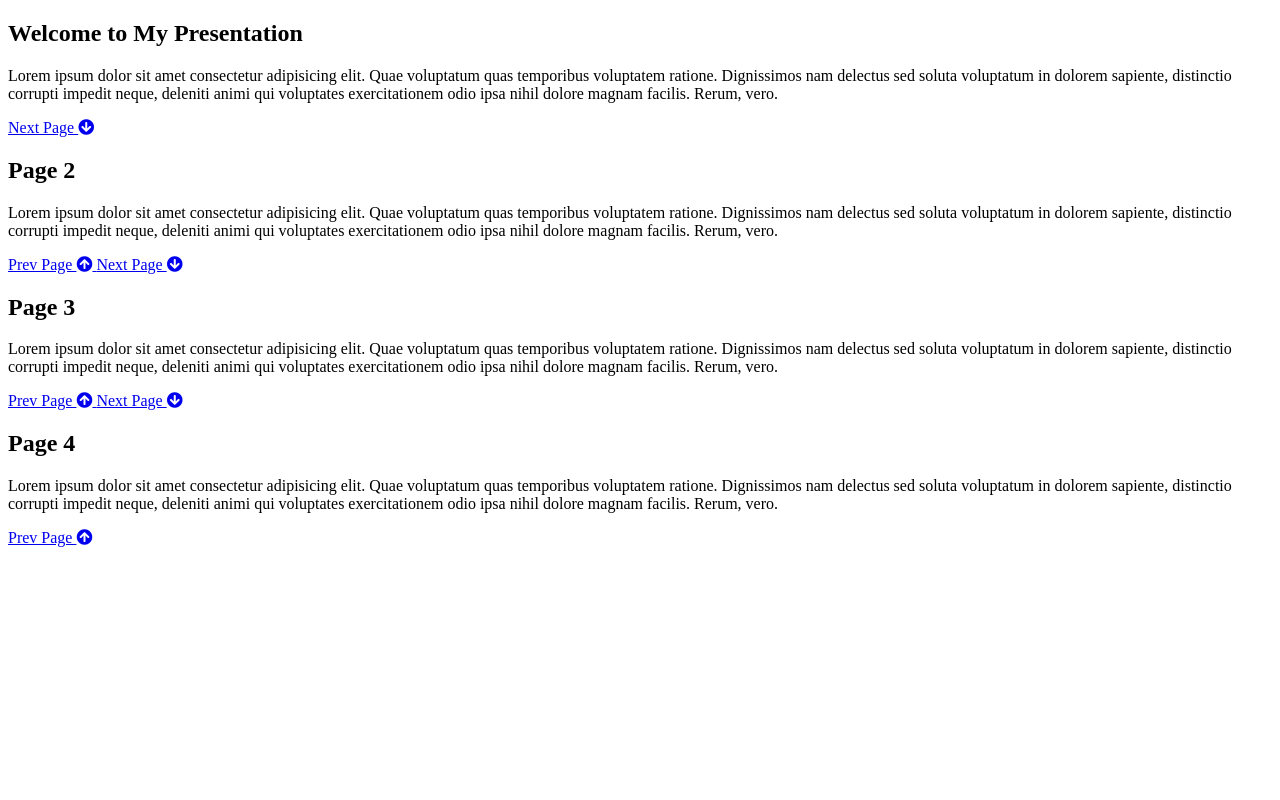
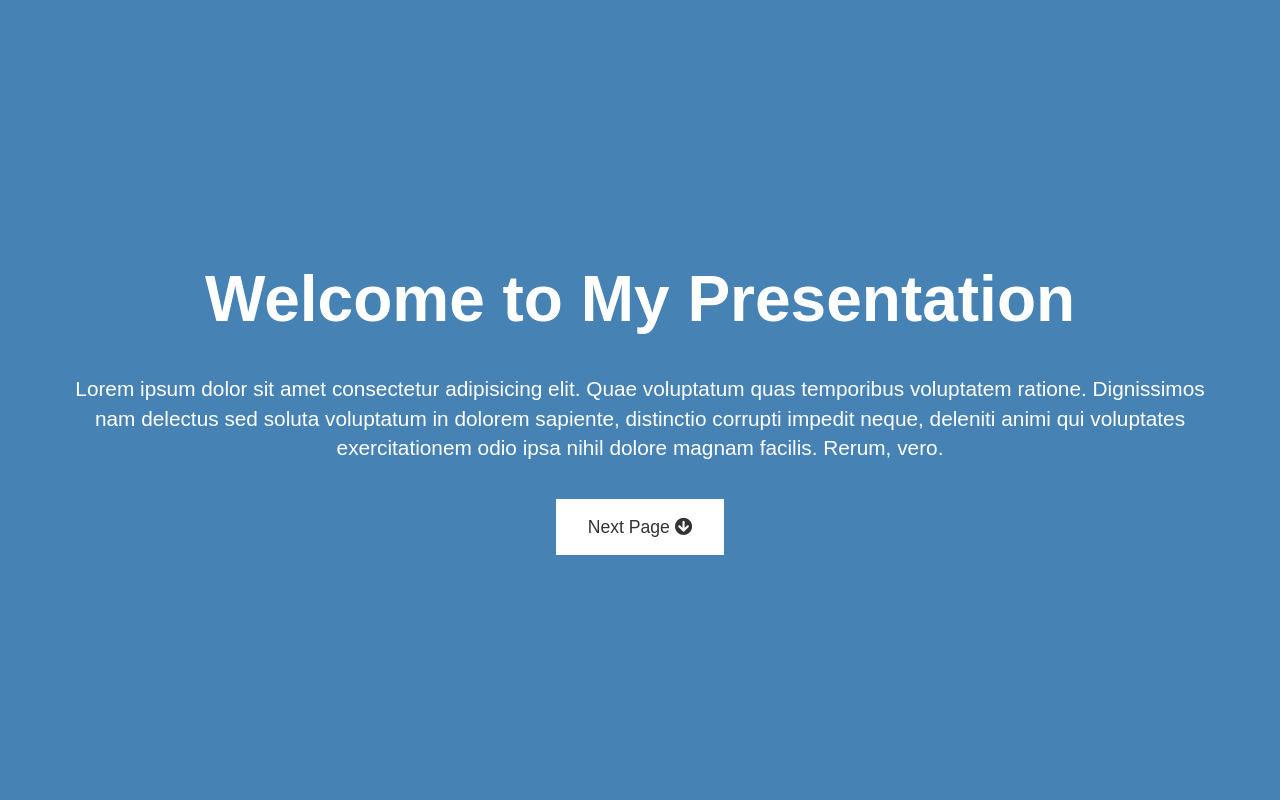
Before and after one commit to drewfidel/Modern-HTML-CSS, a plain HTML site: page presentation_website/index.html in a window 1280 px wide. Shown: the top 800 px of the page. Drawn offline with nearby package versions, Linux system fonts and the light colour scheme.

Commit message:
Finished little Presentation Website
incorporated jquery smooth scrolling

```diff
--- a/presentation_website/index.html
+++ b/presentation_website/index.html
@@ -6,7 +6,7 @@
   <meta name="viewport" content="width=device-width, initial-scale=1.0">
   <link rel="stylesheet" href="https://use.fontawesome.com/releases/v5.6.3/css/all.css"
     integrity="sha384-UHRtZLI+pbxtHCWp1t77Bi1L4ZtiqrqD80Kn4Z8NTSRyMA2Fd33n5dQ8lWUE00s/" crossorigin="anonymous">
-  <link rel="stylesheet" href="style.css">
+  <link rel="stylesheet" href="styles.css">
   <title>Presentation</title>
 </head>
 
@@ -62,7 +62,24 @@
 
     </div>
   </section>
+  <script src="https://code.jquery.com/jquery-3.3.1.min.js"
+    integrity="sha256-FgpCb/KJQlLNfOu91ta32o/NMZxltwRo8QtmkMRdAu8=" crossorigin="anonymous"></script>
 
+  <script>
+    // Smooth Scrolling
+    $('.btn').on('click', function (event) {
+      if (this.hash !== '') {
+        event.preventDefault();
+        const hash = this.hash;
+        $('html, body').animate({
+            scrollTop: $(hash).offset().top
+          },
+          // speed of smooth scrolling to next/prev page
+          600
+        );
+      }
+    });
+  </script>
 
 </body>
 
--- a/presentation_website/styles.css
+++ b/presentation_website/styles.css
@@ -0,0 +1,105 @@
+:root {
+  --page-1-color: steelblue;
+  --page-2-color: tan;
+  --page-3-color: teal;
+  --page-4-color: slateblue;
+  --animate-speed: 2s;
+}
+
+body {
+  font-family: Arial, Helvetica, sans-serif;
+  line-height: 1.4;
+  color: #fff;
+  margin: 0;
+  padding: 0;
+  /* No scrollbars shown on the body */
+  /* Doesnt allow scrollin too */
+  overflow: hidden;
+}
+
+/* Page Colors */
+#page-1 {
+  background: var(--page-1-color)
+}
+
+#page-2 {
+  background: var(--page-2-color)
+}
+
+#page-3 {
+  background: var(--page-3-color)
+}
+
+#page-4 {
+  background: var(--page-4-color)
+}
+
+.page {
+  display: flex;
+  flex-direction: column;
+  height: 100vh;
+  /* horizontal align */
+  align-items: center;
+  /* vertical align */
+  justify-content: center;
+  /* Align text itself */
+  text-align: center;
+  padding: 0 4rem;
+}
+
+.page h1 {
+  font-size: 4rem;
+  line-height: 1.2;
+  margin: 1rem;
+}
+
+.page p {
+  font-size: 1.3rem;
+}
+
+.btn {
+  display: inline-block;
+  padding: 1rem 2rem;
+  background: #fff;
+  color: #333;
+  text-decoration: none;
+  border: none;
+  margin-top: 1rem;
+  font-size: 1.1rem;
+  transition: all 0.3s ease-in;
+}
+
+.btn:hover,
+.btn-dark {
+  background: #333333;
+  color: #fff;
+}
+
+.btn-dark:hover {
+  background: #fff;
+  color: #333;
+}
+
+/* Page Animation */
+#page-1 h1 {
+  transform: translateY(-1200px);
+  animation: heading var(--animate-speed) forwards ease-in;
+}
+
+#page-1 p {
+  transform: translatex(-1900px);
+  animation: text var(--animate-speed) forwards ease-in 1s;
+}
+
+/* KeyFrames */
+@keyframes heading {
+  to {
+    transform: translateY(0);
+  }
+}
+
+@keyframes text {
+  to {
+    transform: translatex(0);
+  }
+}
```
